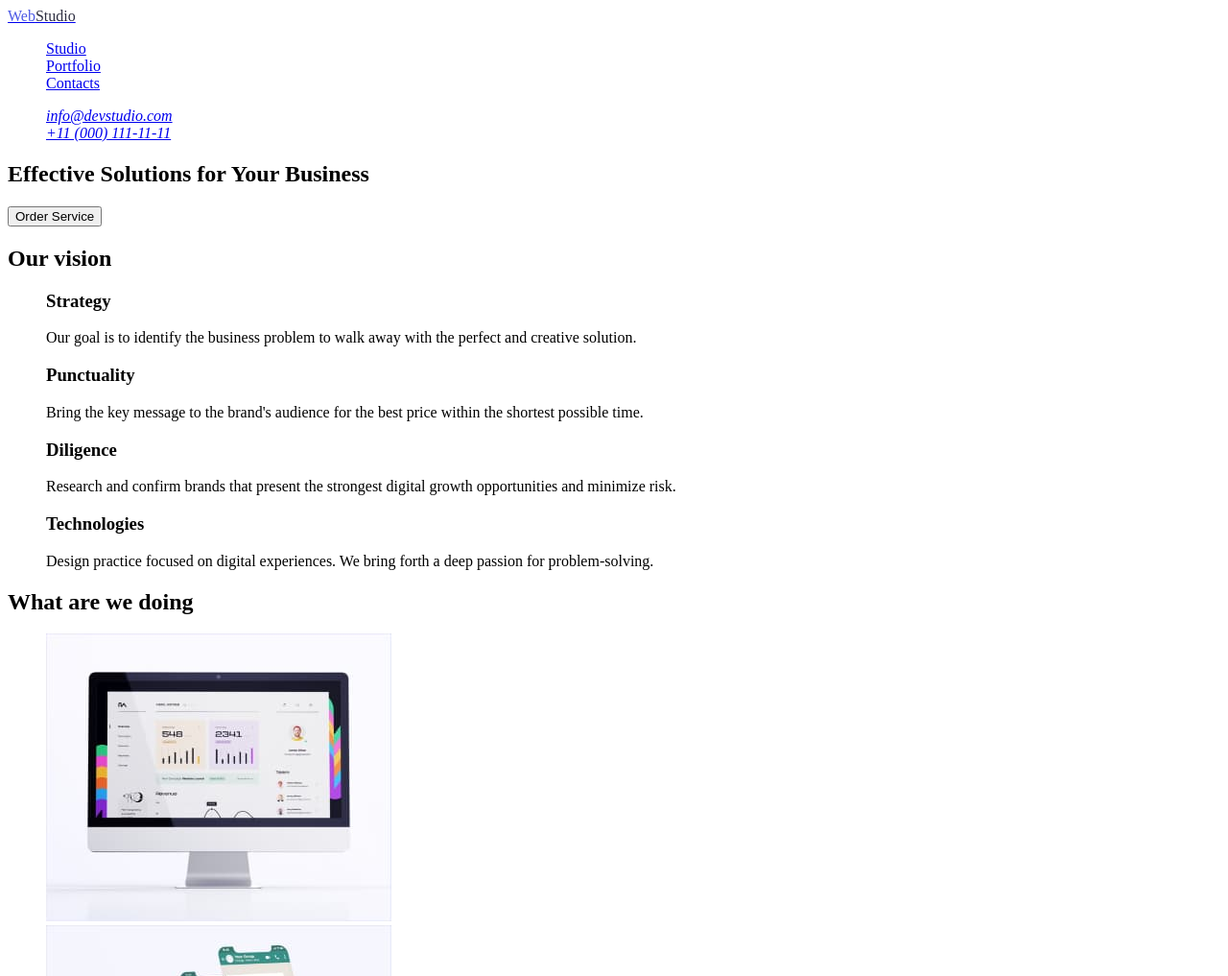
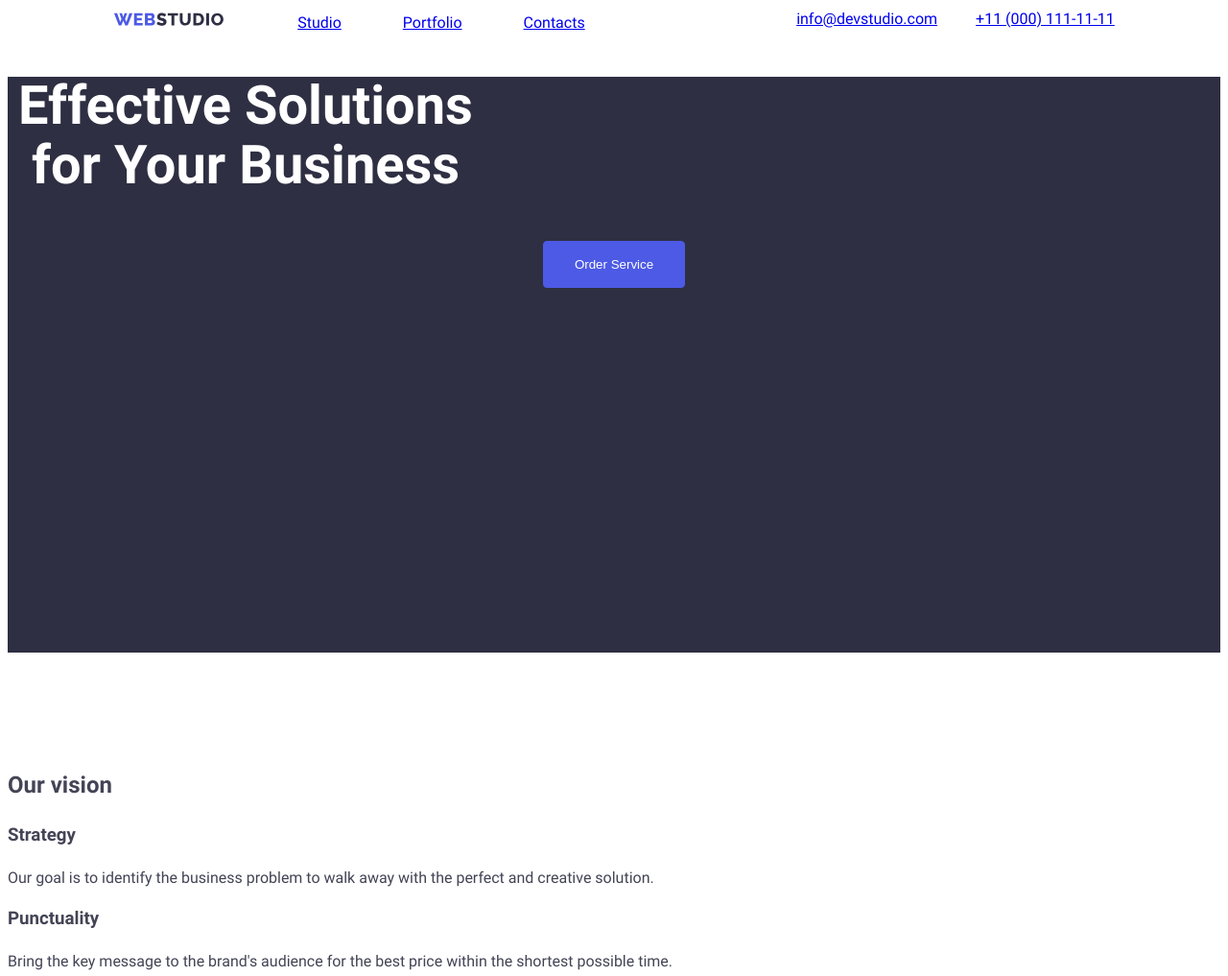
Before and after one commit to RostislavB74/goit-markup-hw-02, a plain HTML site: page index.html in a window 1280 px wide. Shown: the top 1017 px of the page at 96% size. Drawn offline with Linux system fonts and the light colour scheme.

Commit message:
add style to header

```diff
--- a/css/style.css
+++ b/css/style.css
@@ -1,9 +1,159 @@
-/* ul, ol {
-    list-style: none;
-} */
+@font-face {
+  font-display: swap;
+  font-family: "Roboto";
+  font-style: normal;
+  font-weight: 400;
+  src: url("../fonts/roboto-v32-cyrillic_latin-regular.woff2") format("woff2");
+}
+
+@font-face {
+  font-display: swap;
+  font-family: "Roboto";
+  font-style: normal;
+  font-weight: 500;
+  src: url("../fonts/roboto-v32-cyrillic_latin-500.woff2") format("woff2");
+}
+
+@font-face {
+  font-display: swap;
+  font-family: "Roboto";
+  font-style: normal;
+  font-weight: 700;
+  src: url("../fonts/roboto-v32-cyrillic_latin-700.woff2") format("woff2");
+}
+
+@font-face {
+  font-display: swap;
+  font-family: "Roboto";
+  font-style: normal;
+  font-weight: 900;
+  src: url("../fonts/roboto-v32-cyrillic_latin-900.woff2") format("woff2");
+}
+:root {
+  --color-primary-brand: #4d5ae5;
+  --color-pressed-state: #404bbf;
+  --color-dark: #2e2f42;
+  --color-success: #31d0aa;
+  --color-body-text: #434455;
+  --color-subtle-text: #8e8f99;
+  --color-accent: #e7e9fc;
+  --color-light: #f4f4fd;
+  --color-modal-overlay: #2e2f42;
+  --color-hero-background: #2e2f42;
+  --color-white-background: #ffffff;
+  --color-modal-background: #fcfcfc;
+}
+/* base styles */
+* {
+  box-sizing: border-box;
+}
+
+*::before,
+*::after {
+  box-sizing: border-box;
+}
+
+h1,
+h2,
+h3,
+h4,
+h5,
+h6 {
+  margin-top: 0px;
+}
+.visually-hidden {
+  position: absolute;
+  left: -10000px;
+  top: auto;
+  width: 1px;
+  height: 1px;
+  overflow: hidden;
+}
+body {
+  font-family: Roboto;
+  font-weight: 400;
+  font-size: 16px;
+  line-height: 1.5;
+  background-color: var(--color-white-background);
+  color: var(--color-body-text);
+}
+address {
+  font-style: normal;
+}
+
+ul {
+  list-style: none;
+  margin: 0;
+  padding: 0;
+}
 .list {
-    list-style: none;
+  list-style: none;
 }
+/* color: var(--color-primary-light);
+  text-decoration: none;
+  transition: color 0.3s;
 .link {
-     text-decoration: none;
+  text-decoration: none; }*/
+
+.container {
+  width: 100%;
+  /* max-width: 1272px; */
+  margin: 0 auto;
+  text-align: center;
 }
+/* buttons */
+.button {
+  padding: 16px 32px;
+  color: var(--color-white-background);
+  font-weight: 500;
+  background-color: var(--color-primary-brand);
+  border: 1px solid var(--color-primary-brand);
+  border-radius: 4px;
+  cursor: pointer;
+}
+.button:hover {
+  color: var(--color-white-background);
+  background-color: var(--color-pressed-state);
+}
+/*header*/
+.header-section{
+    height: 72px;
+    margin: 0 auto;
+}
+
+.header-menu{
+    display: flex;
+    justify-content:space-around;
+}
+.header-nav {
+  display: flex;
+  align-items: center;
+  gap: 76px;
+  /* flex-grow: 1; */
+}
+.header-nav-list {
+  /* flex-grow: 1; */
+  justify-content: center;
+  display: flex;
+  gap: 64px;
+}
+.menu{
+    display: flex;
+    gap: 40px;
+}
+.hero-section {
+  background-color: var(--color-dark);
+  height: 600px;
+  text-align: center;
+  margin-bottom: 120px;
+}
+.idea {
+    width: 100%;
+    max-width: 496px;
+  color: var(--color-white-background);
+  font-weight: 700;
+  font-size: 56px;
+  line-height: 1.1;
+  margin-bottom: 48px;
+  text-align: center;
+}
--- a/index.html
+++ b/index.html
@@ -1,91 +1,157 @@
 <!DOCTYPE html>
 <html lang="en">
   <head>
-    <meta charset="UTF-8">
-    <meta http-equiv="X-UA-Compatible" content="IE=edge">
-    <meta name="viewport" content="width=device-width, initial-scale=1.0">
-    <link rel="preconnect" href="https://fonts.googleapis.com">
-    <link rel="preconnect" href="https://fonts.gstatic.com" crossorigin>
-    <link
-        href="https://fonts.googleapis.com/css2?family=Raleway:ital,wght@0,800;1,800&family=Roboto:ital,wght@0,400;0,500;0,700;0,900;1,400;1,500;1,700;1,900&display=swap"
-        rel="stylesheet">
-
-    <link rel="stylesheet" href="./css/style.css">
-    <title>Document</title>
+    <meta charset="UTF-8" />
+    <meta http-equiv="X-UA-Compatible" content="IE=edge" />
+    <meta name="viewport" content="width=device-width, initial-scale=1.0" />
+    <!-- <link rel="preconnect" href="https://fonts.googleapis.com" />
+    <link rel="preconnect" href="https://fonts.gstatic.com" crossorigin /> -->
+    <link rel="stylesheet" href="./css/style.css" />
+    <title>Web-Studio</title>
     <style>
       /*если тормозит загрузка сайта */
     </style>
   </head>
   <body>
     <!--HEADER-->
-    <header class="top-line">
-        <nav class="page-nav">
-            <a class="logo" href="./index.html"><span style = "color: #4D5AE5;">Web</span><span style="color: #2E2F42;">Studio</span></a>
+    <header class="header-section container" id="header-section">
+      <div class="header-menu">
 
-            <ul class="menu list">
-
-                <li class="menu-item"><a class= "menu-link" href="/">Studio</a></li>
-                <li class="menu-item"><a class= "menu-link" href="./portfolio.html">Portfolio</a></li>
-                <li class="menu-item"> <a class= "menu-link" href="/"> Contacts</a> </li>
+        <nav class="header-nav">
+            <a href="./index.html"
+              ><img src="./images/main/logo.svg" alt="Логотип Web Studio"
+            /></a>
+          <ul class="header-nav-list">
+            <li class="menu-item"><a class="menu-link" href="/">Studio</a></li>
+            <li class="menu-item">
+              <a class="menu-link" href="./portfolio.html">Portfolio</a>
+            </li>
+            <li class="menu-item">
+              <a class="menu-link" href="/"> Contacts</a>
+            </li>
           </ul>
         </nav>
-         <address>
+        <address class="address-list">
           <ul class="menu list">
-                <li class="adress"> <a href="mailto:info@devstudio.com">info@devstudio.com</a></li>
-                <li class="phone"> <a href="tel:+110001111111">+11 (000) 111-11-11</a></li>
+            <li class="address">
+              <a href="mailto:info@devstudio.com">info@devstudio.com</a>
+            </li>
+            <li class="phone">
+              <a href="tel:+110001111111">+11 (000) 111-11-11</a>
+            </li>
           </ul>
         </address>
-
+      </div>
     </header>
     <!--main-->
     <main>
-            <section class = "hero-image">
+      <section class="hero-section">
         <h1 class="idea">Effective Solutions for Your Business</h1>
-                <button type="button">Order Service</button>
+        <button class="button" type="button">Order Service</button>
       </section>
       <section class="section1">
         <h2>Our vision</h2>
         <ul class="list">
-                    <li class="future1"> <h3 class="strategy">Strategy</h3>
-                    <p> Our goal is to identify the business problem to walk away with the perfect and creative solution.</p></li>
-                    <li class="future2"><h3>Punctuality</h3>
-                    <p> Bring the key message to the brand's audience for the best price within the shortest possible time.</p></li>
-                    <li class="future3"><h3>Diligence</h3>
-                    <p> Research and confirm brands that present the strongest digital growth opportunities and minimize risk.</p></li>
-                    <li class="future4"><h3>Technologies</h3>
-                    <p> Design practice focused on digital experiences. We bring forth a deep passion for problem-solving.</p></li>
+          <li class="future1">
+            <h3 class="strategy">Strategy</h3>
+            <p>
+              Our goal is to identify the business problem to walk away with the
+              perfect and creative solution.
+            </p>
+          </li>
+          <li class="future2">
+            <h3>Punctuality</h3>
+            <p>
+              Bring the key message to the brand's audience for the best price
+              within the shortest possible time.
+            </p>
+          </li>
+          <li class="future3">
+            <h3>Diligence</h3>
+            <p>
+              Research and confirm brands that present the strongest digital
+              growth opportunities and minimize risk.
+            </p>
+          </li>
+          <li class="future4">
+            <h3>Technologies</h3>
+            <p>
+              Design practice focused on digital experiences. We bring forth a
+              deep passion for problem-solving.
+            </p>
+          </li>
         </ul>
-
       </section>
 
       <section>
         <h2>What are we doing</h2>
         <ul class="menu list">
-                    <li><img src="./images/main/img_1.jpg" alt="Monitor" width="360" height="300"> </li>
-                    <li><img src="./images/main/img_2.jpg" alt="smart-phone" width="360" height="300"> </li>
-                    <li><img src="./images/main/img_3.jpg" alt="smart-phone and notebook" width="360" height="300"> </li>
+          <li>
+            <img
+              src="./images/main/img_1.jpg"
+              alt="Monitor"
+              width="360"
+              height="300"
+            />
+          </li>
+          <li>
+            <img
+              src="./images/main/img_2.jpg"
+              alt="smart-phone"
+              width="360"
+              height="300"
+            />
+          </li>
+          <li>
+            <img
+              src="./images/main/img_3.jpg"
+              alt="smart-phone and notebook"
+              width="360"
+              height="300"
+            />
+          </li>
         </ul>
       </section>
       <section class="section3">
         <h2>Our Team</h2>
         <ul class="list">
           <li>
-                        <img src="./images/main/img_10.jpg" alt="Mark Guerrero" width="264" height="260">
+            <img
+              src="./images/main/img_10.jpg"
+              alt="Mark Guerrero"
+              width="264"
+              height="260"
+            />
             <h3>Mark Guerrero</h3>
             <p>Product Designer</p>
           </li>
           <li>
-                        <img src="./images/main/img_11.jpg" alt="Tom Ford" width="264" height="260">
+            <img
+              src="./images/main/img_11.jpg"
+              alt="Tom Ford"
+              width="264"
+              height="260"
+            />
             <h3>Tom Ford</h3>
             <p>Frontend Developer</p>
           </li>
           <li>
-                        <img src="./images/main/img_12.jpg" alt="Camila Garcia" width="264" height="260">
+            <img
+              src="./images/main/img_12.jpg"
+              alt="Camila Garcia"
+              width="264"
+              height="260"
+            />
             <h3>Camila Garcia</h3>
             <p>Marketing</p>
           </li>
           <li>
-                        <img src="./images/main/img_13.jpg" alt="Daniel Wilson" width="264" height="260">
+            <img
+              src="./images/main/img_13.jpg"
+              alt="Daniel Wilson"
+              width="264"
+              height="260"
+            />
             <h3>Daniel Wilson</h3>
             <p>UI Designer</p>
           </li>
@@ -93,9 +159,14 @@
       </section>
     </main>
     <footer class="footer">
-            <a class="logo" href="./index.html"><span style="color: #4D5AE5;">Web</span><span
-                    style="color: #F4F4FD;">Studio</span></a>
-            <p class="">Increase the flow of customers and sales for your business with digital marketing & growth solutions.</p>
+      <a class="logo" href="./index.html"
+        ><span style="color: #4d5ae5">Web</span
+        ><span style="color: #f4f4fd">Studio</span></a
+      >
+      <p class="">
+        Increase the flow of customers and sales for your business with digital
+        marketing & growth solutions.
+      </p>
     </footer>
   </body>
 </html>
```
Also changed, not shown: fonts/roboto-v32-cyrillic_latin-500.woff2 (added), fonts/roboto-v32-cyrillic_latin-700.woff2 (added), fonts/roboto-v32-cyrillic_latin-900.woff2 (added), fonts/roboto-v32-cyrillic_latin-regular.woff2 (added), images/main/logo.svg (added). Lines whose indentation alone changed are shown as unchanged.
